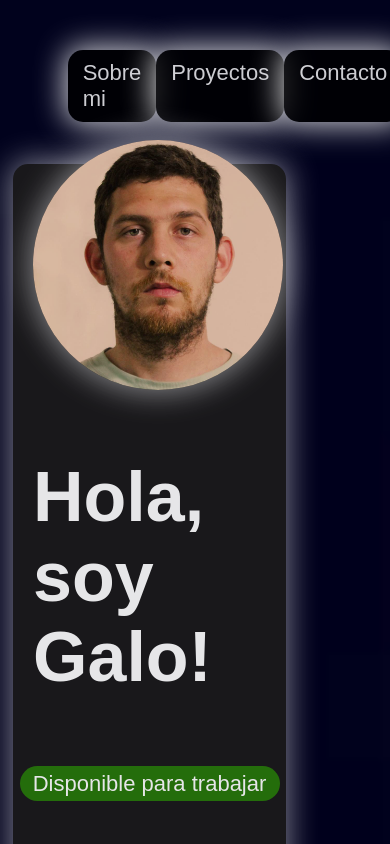
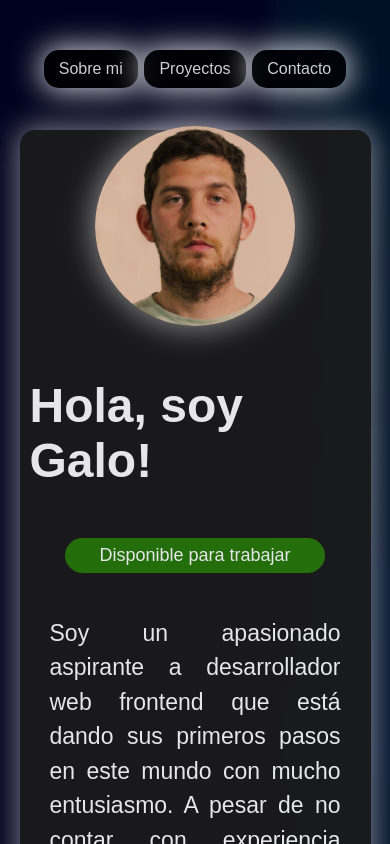
Before and after one commit to GalouT/portfolio, a React (Vite) app: page / in a window 390 px wide. Shown: the top 844 px of the page. Built offline with nearby package versions, Linux system fonts and the light colour scheme.

Commit message:
corrigiendo fuente

```diff
--- a/src/App.css
+++ b/src/App.css
@@ -231,3 +231,128 @@ li {
     text-align: center;
   }
 }
+
+@media (max-width: 450px) {
+  * {
+    box-sizing: border-box;
+  }
+
+  body {
+    background-image: url(./images/bg/1_67g9_7kQfjQmFvOmRF2Giw.webp);
+    background-size: cover;
+    display: flex;
+    justify-content: center;
+    color: #fff;
+    font-family: sans-serif;
+  }
+
+  .tarjeta {
+    width: 90vw; /* Ajuste para dispositivos pequeños */
+    max-width: 450px; /* Límite de 450px */
+    height: 94%;
+    background: rgb(28, 27, 27);
+    opacity: 0.9;
+    margin-top: 5vh;
+    border-radius: 15px;
+    padding: 10px;
+    display: flex;
+    flex-direction: column;
+    align-items: center;
+    justify-content: center;
+    box-shadow: 0 0 30px 3px #fff8;
+  }
+
+  .nav-bar {
+    width: 90%; /* Ajuste para dispositivos pequeños */
+    max-width: 450px; /* Límite de 450px */
+    margin: auto;
+    margin-top: 5vh;
+    display: flex;
+    justify-content: center;
+    justify-content: space-evenly;
+  }
+
+  .nav-bar a {
+    color: white;
+    text-decoration: none;
+    padding: 10px 15px;
+    font-size: 16px; /* Ajuste para dispositivos pequeños */
+    background-color: black;
+    opacity: 0.8;
+    border-radius: 15px;
+    box-shadow: 0 0 30px 3px #fff;
+  }
+
+  .tarjeta_avatar {
+    width: 200px; /* Ajuste para dispositivos pequeños */
+    border-radius: 50%;
+    margin: auto;
+    margin-top: 30px;
+    margin-bottom: 10px;
+    box-shadow: 0 0 30px 3px #fff8;
+  }
+
+  .tarjeta_titulo {
+    margin-top: 10px;
+    font-size: 24px; /* Ajuste para dispositivos pequeños */
+  }
+
+  .presentacion {
+    margin: 0 20px; /* Ajuste para dispositivos pequeños */
+    line-height: 1.6;
+    text-align: justify;
+  }
+
+  .disponible {
+    background-color: rgb(41, 121, 10);
+    justify-content: center;
+    height: 35px;
+    display: flex;
+    align-items: center;
+    border-radius: 20px;
+    width: 260px;
+    margin-bottom: 20px; /* Ajuste para dispositivos pequeños */
+    font-size: 18px; /* Ajuste para dispositivos pequeños */
+  }
+
+  .redes-sociales {
+    width: 90%; /* Ajuste para dispositivos pequeños */
+    max-width: 450px; /* Límite de 450px */
+    gap: 15px;
+    display: flex;
+    justify-content: center;
+    margin: 20px 0; /* Ajuste para dispositivos pequeños */
+  }
+
+  .redes-sociales a {
+    font-size: 16px; /* Ajuste para dispositivos pequeños */
+  }
+
+  .tecnologias {
+    margin: 20px;
+    display: flex;
+    flex-direction: column;
+    align-items: center;
+    font-size: 16px; /* Ajuste para dispositivos pequeños */
+  }
+
+  .tecnologias_titulo {
+    margin-top: 20px; /* Ajuste para dispositivos pequeños */
+    margin-bottom: 10px; /* Ajuste para dispositivos pequeños */
+  }
+
+  .proyectos_lista {
+    margin: 0 10px; /* Ajuste para dispositivos pequeños */
+    padding: 10px;
+  }
+
+  .proyectos_lista a {
+    font-size: 20px; /* Ajuste para dispositivos pequeños */
+  }
+
+  .footer {
+    margin-top: 20px; /* Ajuste para dispositivos pequeños */
+    margin-bottom: 20px;
+    width: 90vw;
+  }
+}
```
